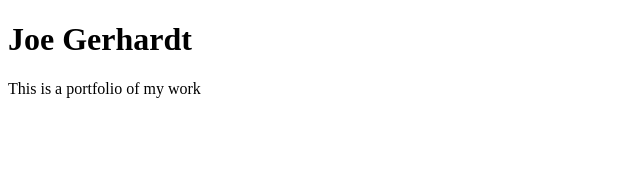
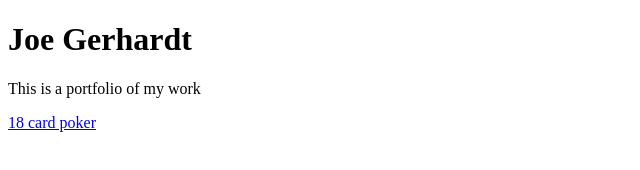
Before and after one commit to joegerhardt/joegerhardt.github.io, a plain HTML site: page index.html in a window 1280 px wide. Shown: the whole page, without its empty margins (0-640 px from the left). Drawn offline with Linux system fonts and the light colour scheme.

Commit message:
Update index.html

```diff
--- a/index.html
+++ b/index.html
@@ -8,5 +8,9 @@
     <p>
         This is a portfolio of my work
     </p>
+
+    <a href="https://github.com/joegerhardt/18-card-poker" target="_blank">
+        18 card poker
+    </a>
 </body>
 </html>
```
